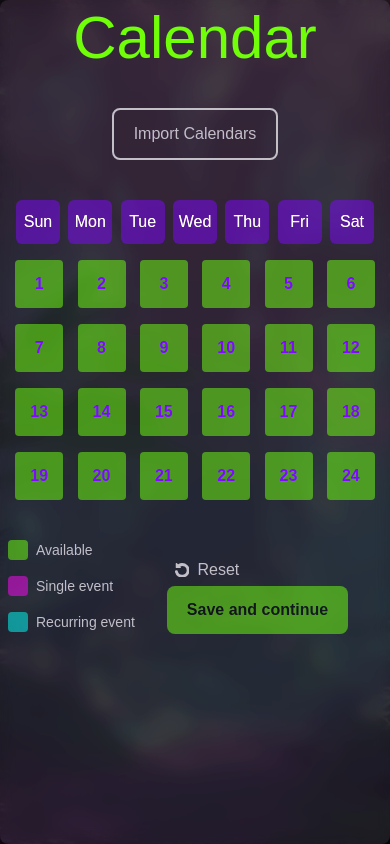
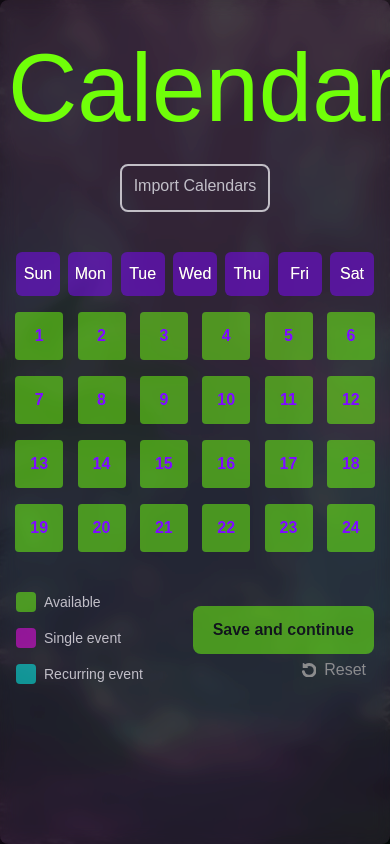
Before and after one commit to Visual-Riot/plaeen, a Next.js app: page /calendar in a window 390 px wide. Built offline with nearby package versions, Linux system fonts and the light colour scheme; a web font is replaced by a local one.

Commit message:
responsiveness of the lower part of the calendar page

```diff
--- a/src/app/calendar/page.tsx
+++ b/src/app/calendar/page.tsx
@@ -19,17 +19,14 @@ export default function Page() {
       {/* black overlay on background pic */}
       <div className="absolute inset-0 bg-black opacity-85"></div>
       {/* frosted glass */}
-      <div className="w-full md:w-4/5 min-h-screen md:min-h-4 bg-lightPurple bg-opacity-10 backdrop-filter backdrop-blur brightness-125 rounded-lg p-2 md:p-10">
+      <div className="w-full md:w-4/5 min-h-screen md:min-h-4 bg-lightPurple bg-opacity-10 backdrop-filter backdrop-blur brightness-125 rounded-lg py-10 px-2 md:p-10">
         {/* HEADLINE ROW */}
         <div className="block md:flex md:justify-between">
-          <h1 className="text-6xl text-green font-abolition text-center">
+          <h1 className="text-8xl md:text-6xl text-green font-abolition text-center">
             Calendar
           </h1>
           <div className="flex justify-center md:justify-end">
-            <OutlineButton
-              onClick={importHandleClick}
-              className="mt-10 md:mt-0"
-            >
+            <OutlineButton onClick={importHandleClick} className="mt-7 md:mt-0">
               Import Calendars
             </OutlineButton>
           </div>
@@ -40,7 +37,7 @@ export default function Page() {
         <PlayerCalendarDesktop className="hidden lg:flex" />
 
         {/* LOW ROW with legend and submit button */}
-        <div className="flex items-center">
+        <div className="flex items-center w-full justify-between  px-2">
           <div className="flex flex-col md:flex-row text-lightGrey font-light text-sm">
             <div className="flex flex-row pr-8 ">
               <button className="w-5 h-5 bg-green opacity-50 rounded mb-4 mr-2"></button>{" "}
@@ -56,16 +53,23 @@ export default function Page() {
             </div>
           </div>
 
-          <div>
+          <div className="flex-col items-end lg:items-center flex lg:flex-row">
+            <GreenButton
+              className="align-middle flex lg:hidden"
+              onClick={() => console.log("Submit")}
+            >
+              Save and continue
+            </GreenButton>
+
             <TertiaryButton
-              className="mr-5 align-middle"
+              className="mr-0 lg:mr-5 align-middle"
               onClick={() => console.log("Reset")}
             >
               <ResetIcon className="mr-2 fill-current align-middle" />
               Reset
             </TertiaryButton>
             <GreenButton
-              className="align-middle"
+              className="align-middle hidden lg:flex"
               onClick={() => console.log("Submit")}
             >
               Save and continue
--- a/src/components/buttons/OutlineButton.tsx
+++ b/src/components/buttons/OutlineButton.tsx
@@ -15,7 +15,7 @@ const OutlineButton: React.FC<ButtonProps> = ({
 }) => {
   return (
     <button
-      className={`btn bg-transparent border border-lightGrey hover:border-lightPurple hover:text-lightPurple border-2 rounded-lg text-lightGrey py-3 px-5 ease-in-out duration-300 ${className}`}
+      className={`btn bg-transparent border border-lightGrey hover:border-lightPurple hover:text-lightPurple border-2 rounded-lg text-lightGrey h-12 pb-1 px-3 ease-in-out duration-300 ${className}`}
       onClick={onClick}
     >
       {children}
--- a/src/components/buttons/PlayerTimeSlot.tsx
+++ b/src/components/buttons/PlayerTimeSlot.tsx
@@ -49,7 +49,7 @@ const PlayerTimeSlot: React.FC<ButtonProps> = ({
   };
 
   const defaultClasses =
-    "grow w-12 h-12 lg:w-4 lg:h-4 xl:h-5 xl:w-5 font-semibold hover:scale-90 ease-in-out duration-200 rounded mx-1";
+    "grow w-12 h-12 lg:w-4 lg:h-4 xl:h-5 xl:w-5 font-semibold hover:scale-90 ease-in-out duration-200 rounded";
 
   return (
     <button
--- a/src/components/buttons/TertiaryButton.tsx
+++ b/src/components/buttons/TertiaryButton.tsx
@@ -15,7 +15,7 @@ const TertiaryButton: React.FC<ButtonProps> = ({
 }) => {
   return (
     <button
-      className={`btn text-lightGrey hover:text-lightPurple py-1 px-2 inline-flex items-center justify-center  ease-in-out duration-300 ${className}`}
+      className={`btn text-mediumGrey hover:text-lightPurple py-1 px-2 inline-flex items-center justify-center ease-in-out duration-300 ${className}`}
       onClick={onClick}
     >
       {children}
--- a/src/components/calendar/PlayerCalendarDesktop.tsx
+++ b/src/components/calendar/PlayerCalendarDesktop.tsx
@@ -16,7 +16,7 @@ export default function PlayerCalendarDesktop({ className = "", ...props }) {
   const hoursOfDay = Array.from({ length: 24 }, (_, i) => i + 1);
 
   return (
-    <div className={`my-10 w-full flex ${className}`}>
+    <div className={`my-5 w-full flex ${className}`}>
       {/* Days Names Column */}
       <div className="flex flex-col">
         <div className="h-10"></div>
@@ -34,7 +34,7 @@ export default function PlayerCalendarDesktop({ className = "", ...props }) {
 
       {/* Hours columns */}
       <div className="flex flex-col w-full">
-        <div className="flex flex-row pr-6">
+        <div className="flex flex-row">
           <div className="w-5 md:w-10 h-10"></div>
           <div className="flex flex-row justify-between w-full">
             {hoursOfDay.map((hour) => (
```
